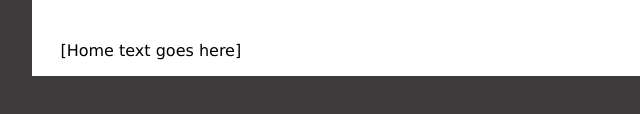
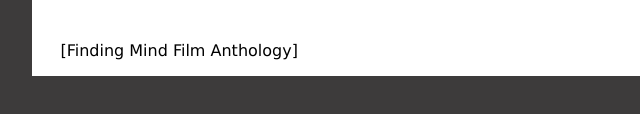
Before and after one commit to FindingMind/findingmind, a plain HTML site: page index.html in a window 1280 px wide. Shown: the part 278-392 px from the top of the page, 134-774 px from the left. Drawn offline with Linux system fonts and the light colour scheme.

Commit message:
added home text

```diff
--- a/index.html
+++ b/index.html
@@ -37,7 +37,7 @@
             <div id="section-content">
                 <div id="section-home" class="section active">
                     <p>
-                        [Home text goes here]
+                        [Finding Mind Film Anthology]
                     </p>
                 </div>
                 <div id="section-movie-1" class="section">
```
